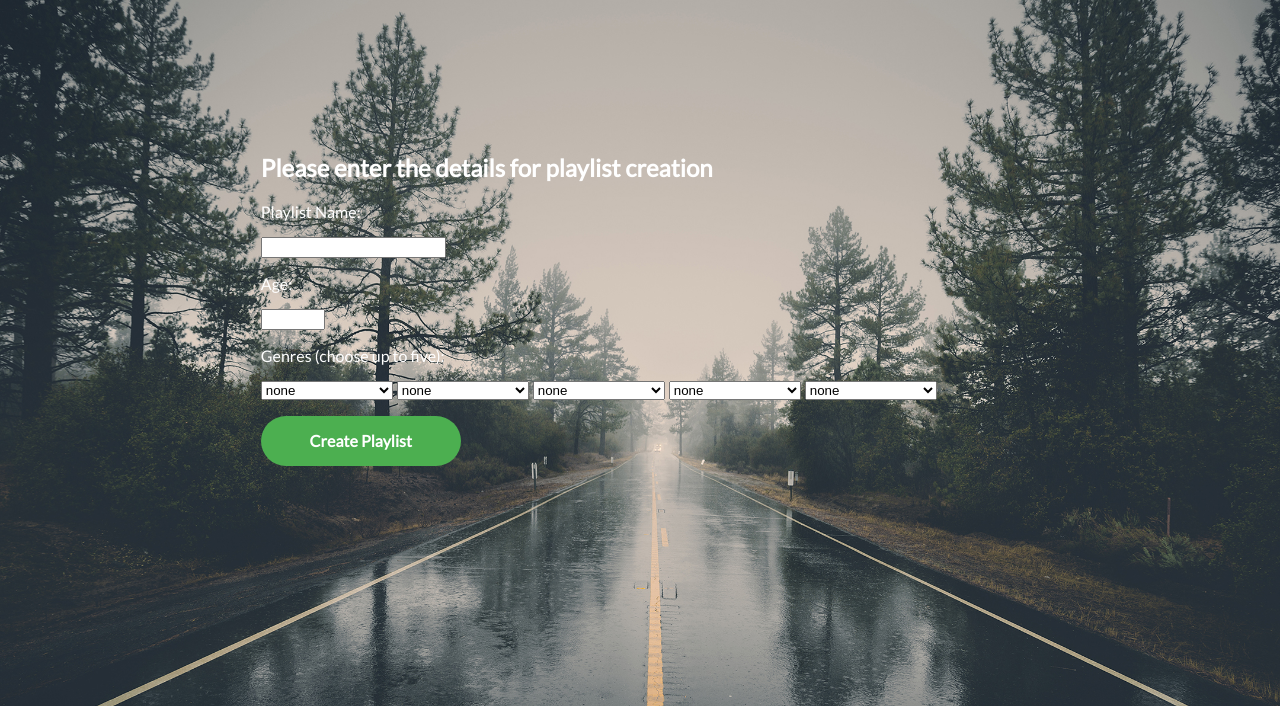
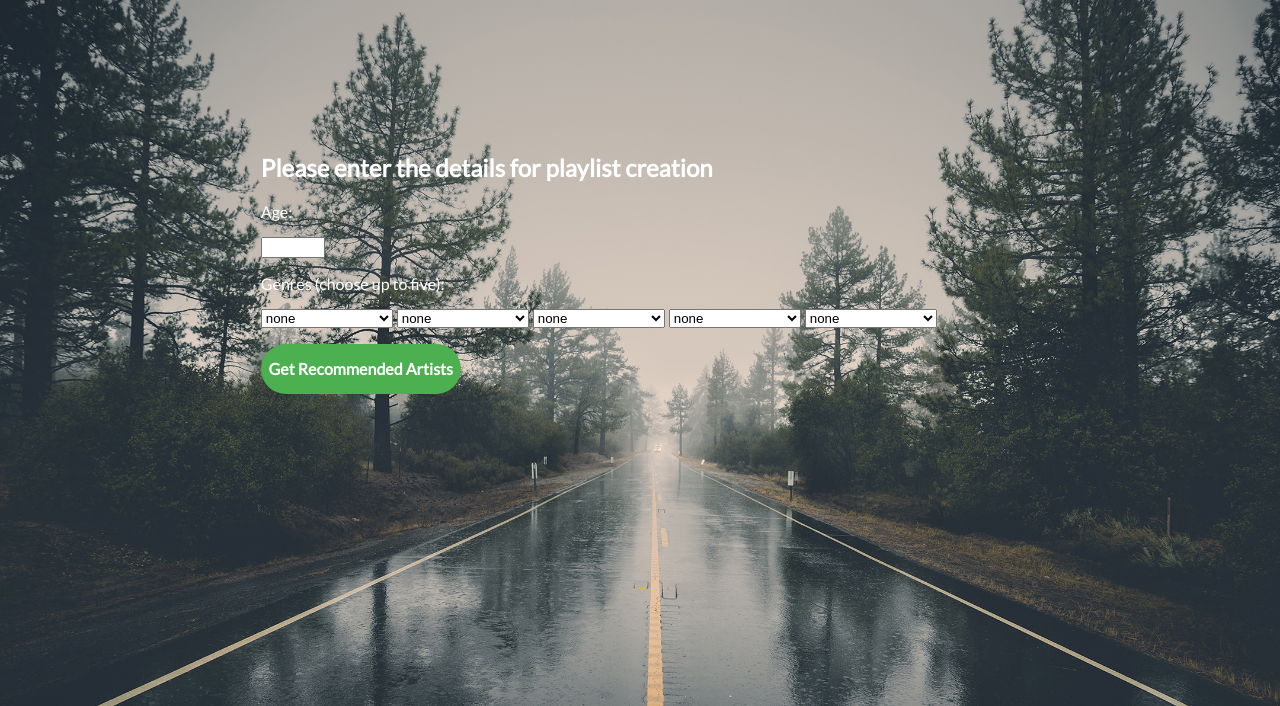
Before and after one commit to phqchau/music_therapy, a Django app: page /music/createPlaylist/ in a window 1280 px wide. Shown: the top 706 px of the page. Run offline with Django 3.2, Linux system fonts and the light colour scheme.

Commit message:
get recommended artists and create playlist working.

```diff
--- a/musicTherapy/music/controller.py
+++ b/musicTherapy/music/controller.py
@@ -6,11 +6,8 @@ import spotipy.util as util
 
 SPOTIPY_CLIENT_ID = '52451274c0ed4367af773d2d957f5566'
 SPOTIPY_CLIENT_SECRET = 'ce14846193dc4a7384e0bd411b93debb'
-SPOTIPY_REDIRECT_URI = 'http://localhost:8000'
-SCOPE = 'playlist-read-private playlist-modify-private'
-CACHE = '.spotipyoauthcache'
-
-debug = False
+SPOTIPY_REDIRECT_URI = 'http://localhost:8000/callback/'
+CACHE = '.spotipyauthcache'
 
 def show_tracks(tracks):
 	for i, item in enumerate(tracks['items']):
@@ -24,35 +21,31 @@ def authenticate_user(username):
 	sp = spotipy.Spotify(auth=token)
 	return sp
 
+
 def display_playlists(sp):
 	playlists = sp.current_user_playlists()
 	print("Playlists:")
 	for playlist in playlists["items"]:
 		print(playlist["name"])
 
-def create_playlist(sp, name, age, genres, artists=None, tracks=None):
+def create_playlist(sp, name, age, genres):
 	user_id = sp.current_user()["id"]
-	playlist = sp.user_playlist_create(user_id, name, public=False)
-	playlist_id = playlist["id"]
 
 	year_range = get_year_range(age)
 
-	if artists:
-		artists = artists + artists_from_year_range_and_genres(sp, year_range, genres)
-	else:
-		artists = artists_from_year_range_and_genres(sp, year_range, genres)
+	artists = artists_from_year_range_and_genres(sp, year_range, genres)
+	while len(artists) > 5:
+		artists.popitem()
+	artist_ids = artists.keys()
 
-	recommended_tracks = []
-	i = 0
-	if len(artists) > 0:
-		while(i + 5 < len(artists)):
-			recommended_tracks += sp.recommendations(seed_artists=artists[i:i+5], limit=10)["tracks"]
-			i += 5
-		recommended_tracks += sp.recommendations(seed_artists=artists[i:], limit=10)["tracks"]
-	recommended_tracks = sp.recommendations(seed_genres = genres, seed_tracks = tracks, limit=30)["tracks"]
+	recommended_tracks = sp.recommendations(seed_artists=artist_ids, limit=30)["tracks"]
+
 	track_uris = []
 	for track in recommended_tracks:
 		track_uris.append(track["uri"])
+
+	playlist = sp.user_playlist_create(user_id, name, public=False)
+	playlist_id = playlist["id"]
 	sp.user_playlist_add_tracks(user_id, playlist_id, track_uris)
 
 	return playlist_id
@@ -87,35 +80,24 @@ def albums_from_year_range(sp, range):
 
 def artists_from_year_range_and_genres(sp, range, genres):
 	results = sp.search(q='year:' + str(range[0]) + '-' + str(range[1]), type='album',limit=50)
-	#print(results)
 
-	if debug:
-		print(results)
 	albums = results['albums']['items']
 
-	artists = []
+	artists = {}
 	for album in albums:
-		if debug:
-			print(album['name'])
 		for artist in album['artists']:
-			if artist['id'] not in artists:
-				if debug:
-					print(artist['name'])
-				artists.append(artist['id'])
-	if debug:
-		print(artists)
+			if artist['id'] not in artists.keys():
+				artists[artist['id']] = artist['name']
 
 	bad_artists = []
 
-	for id in artists:
+	for id in artists.keys():
 		current_artist = sp.artist(id)
-		if debug:
-			print(current_artist['genres'])
 		if set(genres).isdisjoint(set(current_artist['genres'])):
 			bad_artists.append(current_artist['id'])
 
 	for artist in bad_artists:
-		artists.remove(artist)
+		del artists[artist]
 
 	return artists
 
@@ -139,14 +121,11 @@ def upvote(sp, playlist_id, track):
 	sp.user_playlist_add_tracks(user_id, playlist_id, track_uris)
 
 if __name__ == '__main__':
-	sp = authenticate_user("Chau&nbsp;Pham")
+	sp = authenticate_user("fcurrin")
 	user_id = sp.current_user()["id"]
-	#debug = True
-	#display_playlists(sp)
-	#print(sp.recommendation_genre_seeds())
 
 	new_playlist = create_playlist(sp, "test_artists_90", 90, ["jazz", "big band", "classical"])
+
 	display_playlist_tracks(sp, new_playlist)
 
-	#new_playlist = create_playlist(sp, "test_artists_75", 75, ["jazz", "big band", "classical"])
-	#display_playlist_tracks(sp, new_playlist)
+	#artists_from_year_range_and_genres(sp, get_year_range(90), ["jazz", "big band", "classical"])
--- a/musicTherapy/music/models.py
+++ b/musicTherapy/music/models.py
@@ -20,3 +20,6 @@ class SeedsForPlaylist(models.Model):
 class ArtistSeeds(models.Model):
 	artist_name = models.CharField(max_length=100)
 	artist_id = models.CharField(max_length=100)
+
+	def __str__(self):
+		return self.artist_id
--- a/musicTherapy/music/templates/music/createPlaylist.html
+++ b/musicTherapy/music/templates/music/createPlaylist.html
@@ -12,7 +12,6 @@
 
 <form action="{% url 'music:chooseArtists' %}" method="post">
 {% csrf_token %}
-	<p>Playlist Name:</p><input type="text" name="playlistName">
 	<p>Age:</p><input type="number" name="age" min="1" max="110">
 	{% if genres %}
 	<p>Genres (choose up to five):</p><select name="genres1">
@@ -63,7 +62,7 @@
 	</select>
 	{% endif %}
 <!-- Name, Age, Genre, Artists, Tracks-->
-	<p><input type="submit" value="Create Playlist"></p>
+	<p><input type="submit" value="Get Recommended Artists"></p>
 </form>
 </div>
 </html>
--- a/musicTherapy/music/views.py
+++ b/musicTherapy/music/views.py
@@ -3,7 +3,7 @@ from django.http import HttpResponse , HttpResponseRedirect
 from django.urls import reverse
 
 import music.controller as controller
-from .models import Playlists, SeedsForPlaylist, ArtistSeeds
+from music.models import Playlists, SeedsForPlaylist, ArtistSeeds
 
 # Create your views here.
 genres = ['acoustic', 'afrobeat', 'alt-rock', 'alternative', 'ambient', 'anime', 'black-metal', 'bluegrass', 'blues', 'bossanova', 'brazil', 'breakbeat', 'british', 'cantopop', 'chicago-house', 'children', 'chill', 'classical', 'club', 'comedy', 'country', 'dance', 'dancehall', 'death-metal', 'deep-house', 'detroit-techno', 'disco', 'disney', 'drum-and-bass', 'dub', 'dubstep', 'edm', 'electro', 'electronic', 'emo', 'folk', 'forro', 'french', 'funk', 'garage', 'german', 'gospel', 'goth', 'grindcore', 'groove', 'grunge', 'guitar', 'happy', 'hard-rock', 'hardcore', 'hardstyle', 'heavy-metal', 'hip-hop', 'holidays', 'honky-tonk', 'house', 'idm', 'indian', 'indie', 'indie-pop', 'industrial', 'iranian', 'j-dance', 'j-idol', 'j-pop', 'j-rock', 'jazz', 'k-pop', 'kids', 'latin', 'latino', 'malay', 'mandopop', 'metal', 'metal-misc', 'metalcore', 'minimal-techno', 'movies', 'mpb', 'new-age', 'new-release', 'opera', 'pagode', 'party', 'philippines-opm', 'piano', 'pop', 'pop-film', 'post-dubstep', 'power-pop', 'progressive-house', 'psych-rock', 'punk', 'punk-rock', 'r-n-b', 'rainy-day', 'reggae', 'reggaeton', 'road-trip', 'rock', 'rock-n-roll', 'rockabilly', 'romance', 'sad', 'salsa', 'samba', 'sertanejo', 'show-tunes', 'singer-songwriter', 'ska', 'sleep', 'songwriter', 'soul', 'soundtracks', 'spanish', 'study', 'summer', 'swedish', 'synth-pop', 'tango', 'techno', 'trance', 'trip-hop', 'turkish', 'work-out', 'world-music']
@@ -36,25 +36,27 @@ def chooseArtists(request):
 	sp = controller.authenticate_user("Chau&nbsp;Pham")
 	genresFetched = []
 	for i in range(1,6):
-		genre = request.POST["genres" + str(i)]
+		genre = request.POST['genres' + str(i)]
 		if genre != 'none':
 			genresFetched.append(genre)
-	user_id = sp.current_user()["id"]
-	age = request.POST["age"]
+	age = request.POST['age']
+	if age:
+		age = int(age)
 	year_range = controller.get_year_range(age)
-	artists = artists_from_year_range_and_genres(sp, year_range, genresFetched)
-
-	return render(request, 'music/chooseArtists.html', artists)
+	artists = controller.artists_from_year_range_and_genres(sp, year_range, genresFetched)
+	artist_list = []
+	ArtistSeeds.objects.all().delete()
+	for artist_id, artist_name in artists.items():
+		artists_seeds = ArtistSeeds.objects.create(artist_name=artist_name, artist_id=artist_id)
+		artist_list.append(artist_name)
+	return render(request, 'music/chooseArtists.html', {'artist_list':artist_list})
 
 def processPlaylist(request):
 	try:
-		pname = request.POST["playlistName"]
-		age = request.POST["age"]
-		if age:
-			age = eval(age)
+		pname = request.POST['playlistName']
 		artistsFetched = []
 		for i in range(1,6):
-			artist = request.POST["artists" + str(i)]
+			artist = request.POST['artists' + str(i)]
 			if artist != 'none':
 				artistsFetched.append(artist)
 
@@ -66,8 +68,12 @@ def processPlaylist(request):
 
 		#new_playlist = controller.create_playlist(sp, pname, age, genresFetched)
 		user_id = "1262880145"
+		artist_ids = []
+		for artist in artistsFetched:
+			artist_id = ArtistSeeds.objects.filter(artist_name=artist).values()[0]['artist_id']
+			artist_ids.append(artist_id)
 
-		recommended_tracks = sp.recommendations(seed_artists=artist_ids, limit=30)["tracks"]
+		recommended_tracks = sp.recommendations(seed_artists=artist_ids, limit=30)['tracks']
 
 		track_uris = []
 		for track in recommended_tracks:
```
Also changed, not shown: controller.py (+4 -3 lines), musicTherapy/music/templates/music/chooseArtists.html (+8 -9 lines), musicTherapy/db.sqlite3, musicTherapy/music/migrations/0002_artistseeds.py (added), 2 other files.
